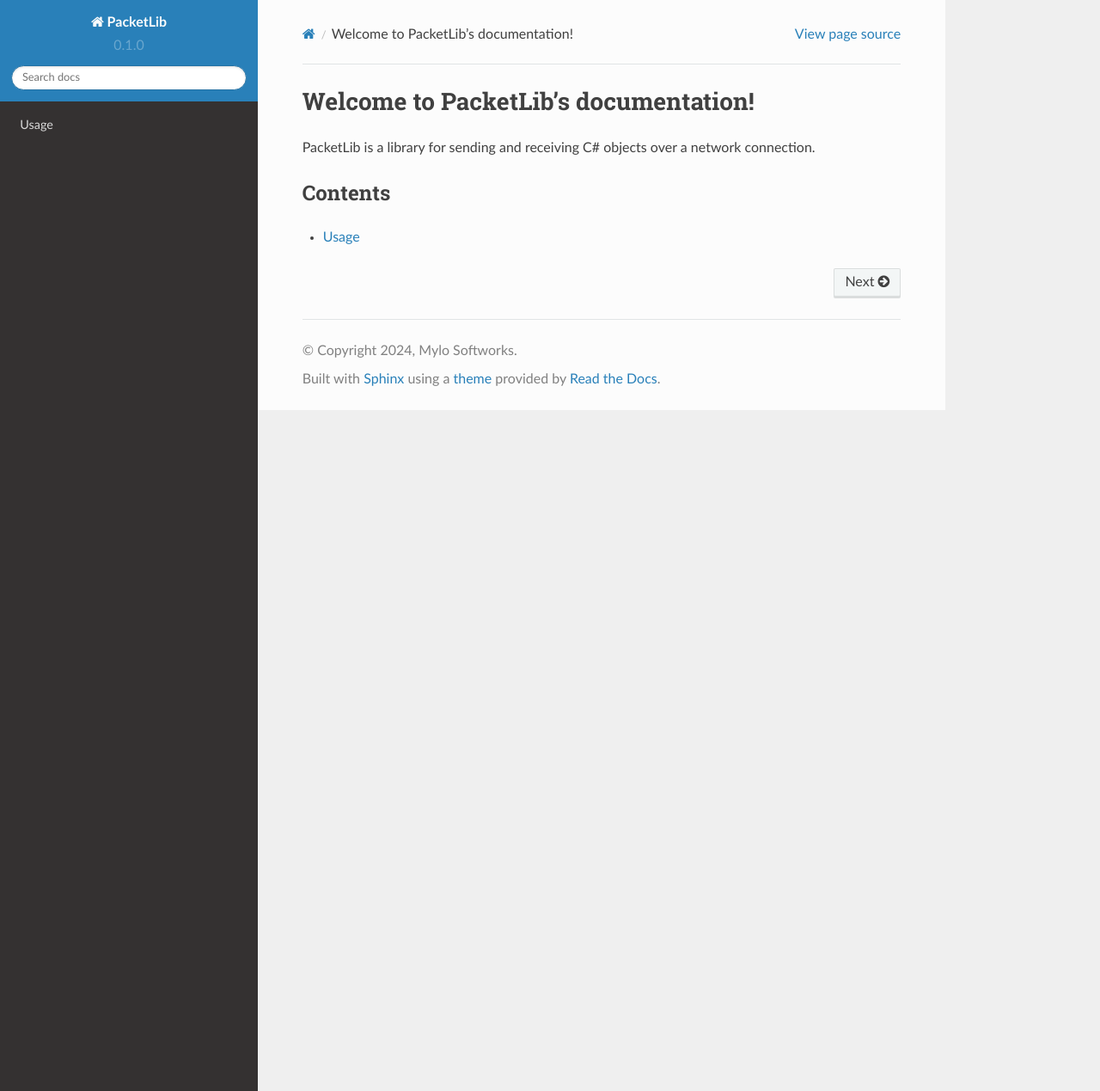
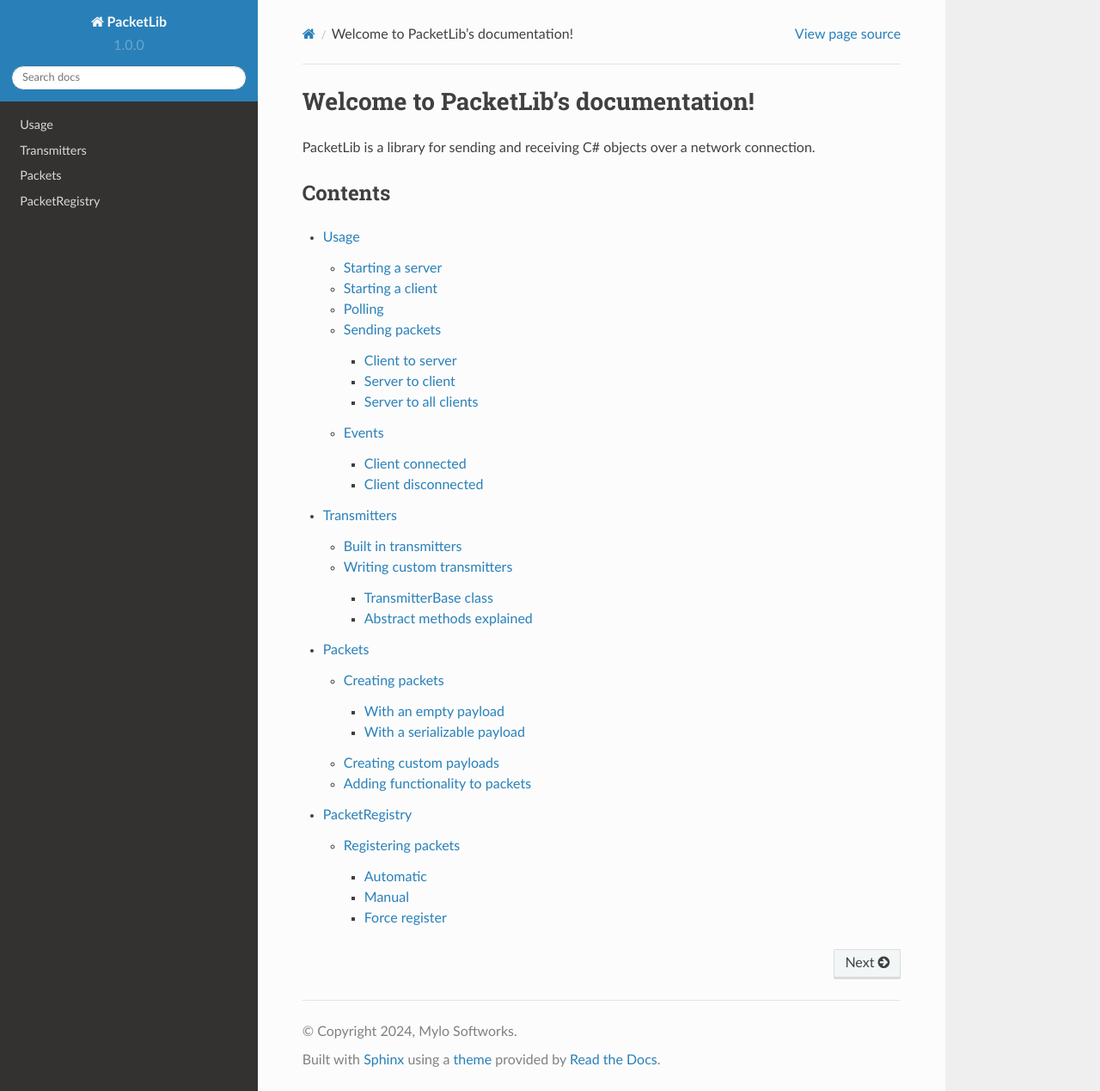
Before and after one commit to Mylo-Softworks/PacketLib-docs, a Sphinx documentation site: the page built from docs/source/index.md, in a window 1280 px wide and 1269 px high. Shown: the whole window at 86% size. Built offline with Sphinx 7.4.7 and the Read the Docs theme 2.0.0, drawn with Linux system fonts in a browser that asks for light colours.

Commit message:
Documentation 1.0.0

````diff
--- a/docs/source/conf.py
+++ b/docs/source/conf.py
@@ -6,8 +6,8 @@
 copyright = '2024, Mylo Softworks'
 author = 'Mylo Softworks'
 
-release = '0.1'
-version = '0.1.0'
+release = '1.0.0'
+version = release
 
 # -- General configuration
 
--- a/docs/source/index.md
+++ b/docs/source/index.md
@@ -7,4 +7,7 @@
 ```{toctree}
 
 usage
+transmitters
+packets
+packetregistry
 ```
--- /dev/null
+++ b/docs/source/packetregistry.md
@@ -0,0 +1,28 @@
+# PacketRegistry
+The `PacketRegistry` class is used to register packets for lookup.
+
+## Registering packets
+### Automatic
+You can register an entire assembly automatically using `RegisterAssembly()`.
+```csharp
+using PacketLib.Packet;
+
+var reg = new PacketRegistry();
+reg.RegisterAssembly(Assembly.GetExecutingAssembly());
+```
+### Manual
+You can register individual packets using `RegisterPacket()`.
+```csharp
+using PacketLib.Packet;
+
+var reg = new PacketRegistry();
+reg.RegisterPacket(typeof(ExamplePacket));
+```
+### Force register
+You can register a packet at a specific ID using `ForceRegisterPacket()`.
+```csharp
+using PacketLib.Packet;
+
+var reg = new PacketRegistry();
+reg.ForceRegisterPacket(typeof(ExamplePacket), (ushort)10); // Registers the packet at index 10
+```
--- /dev/null
+++ b/docs/source/packets.md
@@ -0,0 +1,58 @@
+# Packets
+
+Packets are classes which contain a payload which can be transmitted over the internet.
+
+```{important}
+The packet's payload must be serializable with [SerializeLib](https://serializelib.readthedocs.io/latest/).
+```
+
+The payload can be accessed through the `Payload` field.
+
+## Creating packets
+
+### With an empty payload
+```csharp
+using PacketLib.Packet;
+
+public class ExamplePacket : Packet<EmptyPayload>
+{
+
+}
+```
+
+### With a serializable payload
+```csharp
+using PacketLib.Packet;
+
+public class ExamplePacket : Packet<long>
+{
+
+}
+```
+
+## Creating custom payloads
+Any serializable object can be used as a payload, so for a payload with a bool and an int, this would be the code.
+```csharp
+using SerializeLib.Attributes;
+
+[SerializeClass]
+public class ExamplePayload
+{
+    [SerializeField] public int ExampleInt;
+    [SerializeField] public bool ExampleBool;
+}
+```
+
+## Adding functionality to packets
+
+There are two functions for processing packets, one for the client, one for the server.
+
+```csharp
+public override void ProcessClient<T>(NetworkClient<T> client)
+```
+Processes a packet on the client. The NetworkClient is passed as the `client` argument.
+
+```csharp
+public override void ProcessServer<T>(NetworkServer<T> server, ClientRef<T> source)
+```
+Processes a packet on the server. The `NetworkServer` is passed as the `server` argument, and the `ClientRef` the packet was received from is passed as the `source` argument.
--- /dev/null
+++ b/docs/source/transmitters.md
@@ -0,0 +1,81 @@
+# Transmitters
+
+Transmitters are implementations of protocols, used for sending data between client and server.
+
+Transmitters are of type `TransmitterBase<Self>`.
+
+## Built in transmitters
+* `TcpTransmitter`
+* `UdpTransmitter`
+
+## Writing custom transmitters
+To write a custom transmitter, you must inherit the `TransmitterBase<Self>` class.
+
+### TransmitterBase class
+```csharp
+public class ExampleProtocol : TransmitterBase<ExampleProtocol>
+{
+    // Errors because abstract methods need to be implemented.
+}
+```
+
+### Abstract methods explained
+```csharp
+protected override void InitClientRefImpl(object transfer)
+```
+Called when a transmitter is a remote client.
+`transfer` is used to initialize the needed values, you will be calling `InitClientRef` when you detect a new client, and passing this into `OnNewServerConnection`.
+
+```csharp
+protected override void ConnectImpl(IPEndPoint host)
+```
+Called when a transmitter is a local client.
+You should connect to the specified `host` endpoint if this is called.
+
+```csharp
+protected override void HostImpl(IPEndPoint host)
+```
+Called when a transmitter is a host.
+You should start listening on the `host` endpoint if this is called.
+
+```csharp
+protected override void DisconnectImpl()
+```
+Implementation of disconnecting.
+Most transmitters should just call dispose here, as a transmitter is linked to a connection, so when the connection is closed, or a disconnect is indicated by packet; the transmitter is no longer valid..
+
+```csharp
+protected override void SendImpl(Action<Stream> streamWrite)
+```
+Implementation of sending data.
+`streamWrite` can be called with a stream as the parameter to write to this stream, the packet's data will be written.
+
+```csharp
+protected override List<dynamic>? PollImpl()
+```
+Implementation of polling.
+This method will be called very frequently, when it is called,
+the transmitter should return the result of `PacketRegistry.ReadPacketDataUntilThisPoint(stream)`.
+The stream will be read, and the data will be deserialized into packets.
+`PacketRegistry` holds a buffer which will keep track of the last incomplete packet in the stream.
+This is used primarily for parsing TcpClient streams effectively.
+
+```csharp
+public override bool IsConnected()
+```
+Return true if the client is connected or the protocol is connectionless. Return false if not (yet) connected.
+
+```csharp
+public override bool IsConnecting()
+```
+Return true if the client is connecting but not yet connected. Return false if not connected, already connected, or protocol is connectionless.
+
+```csharp
+public override bool ShouldQueueRemoveImpl()
+```
+Return true if the transmitter should be removed if it's still connected to a server. Otherwise return false.
+
+```csharp
+public override void Dispose()
+```
+Method used to free resources associated with this object. (From IDisposable)
--- a/docs/source/usage.md
+++ b/docs/source/usage.md
@@ -1 +1,91 @@
 # Usage
+
+```{note}
+For information about protocols, see [transmitters](transmitters).
+```
+```{warning}
+Both client and server need to be polled regularly. Packets are processed during `Poll()` calls.
+```
+
+## Starting a server
+```csharp
+using PacketLib.Base; // Client and server classes
+using PacketLib.Transmitters; // Default transmitters
+
+var server = new NetworkServer<TcpTransmitter>(reg); // Creates a tcp server
+```
+
+## Starting a client
+```csharp
+using PacketLib.Base; // Client and server classes
+using PacketLib.Transmitters; // Default transmitters
+
+var server = new NetworkClient<TcpTransmitter>(reg); // Creates a tcp client
+```
+
+## Polling
+```{note}
+Polling must be called regularly for as long as the server/client exists.
+```
+Polling the server.
+```csharp
+server.Poll();
+```
+Polling the client.
+```csharp
+client.Poll();
+```
+
+## Sending packets
+### Client to server
+```csharp
+client.Send(packet);
+```
+
+### Server to client
+With client Guid
+```csharp
+server.SendToClient(packet, Guid);
+```
+With ClientRef object
+```csharp
+clientRef.Send(packet);
+```
+
+### Server to all clients
+```csharp
+server.SendToAll(packet);
+```
+
+## Events
+### Client connected
+From server side.
+```csharp
+server.ClientConnected += (sender, @ref) =>
+{
+    Console.WriteLine($"[Server] Client connected: {@ref.Guid}!");
+};
+```
+From client side.
+```csharp
+client.ClientConnected += (sender, guid) =>
+{
+    Console.WriteLine($"[Client] Client connected! {guid}");
+};
+```
+
+### Client disconnected
+From server side.
+```csharp
+server.ClientDisconnected += (sender, @ref) =>
+{
+    Console.WriteLine($"[Server] Client disconnected! {@ref.Guid}!");
+};
+```
+From client side.
+```csharp
+client.ClientDisconnected += (sender, _) =>
+{
+    Console.WriteLine($"[Client] Client disconnected!");
+};
+```
````
